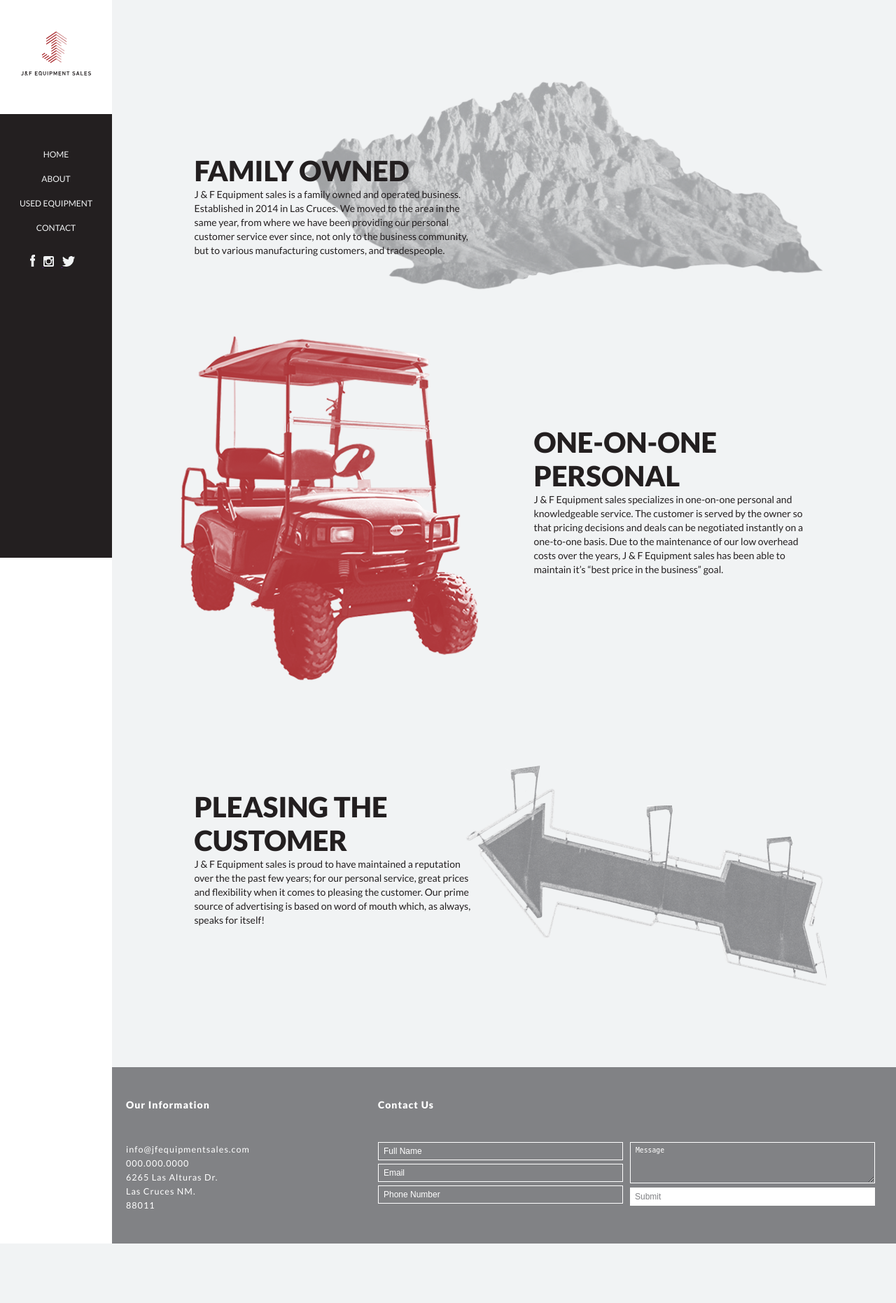
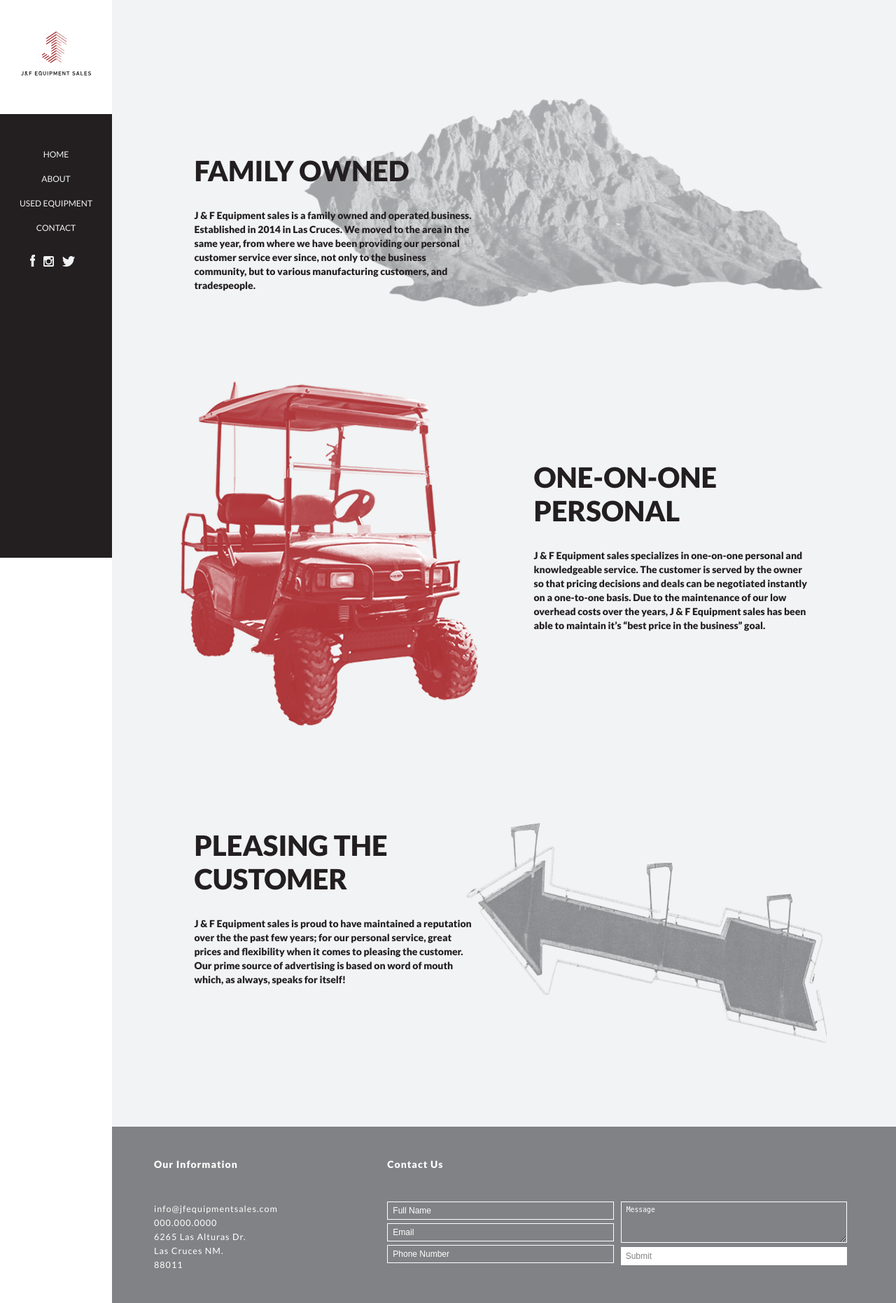
Before and after one commit to kellyannmcnamara01/jf-equipment, a PHP site: page /about.php in a window 1280 px wide. Shown: the whole page at 70% size. Before the commit the page ends 1777 px from the top, so only its background shows below. Run offline with PHP 8.4, Linux system fonts and the light colour scheme.

Commit message:
change the links in the side bar

```diff
--- a/head.php
+++ b/head.php
@@ -20,8 +20,8 @@
     <nav>
         <div id="nav-links">
             <ul>
-                <li><a href="">Home</a></li>
-                <li><a href="">About</a></li>
+                <li><a href="index.php">Home</a></li>
+                <li><a href="about.php">About</a></li>
                 <li><a href="">Used Equipment</a></li>
                 <li><a href="">Contact</a></li>
             </ul>
--- a/main.css
+++ b/main.css
@@ -163,7 +163,7 @@ p {
 
 /* =============== 04. Home Page Callouts =============== */
 
-#col-content, #footer-content {
+#col-content {
     max-width: 1400px;
 }
 .col-3 {
@@ -201,10 +201,14 @@ footer p a {
     letter-spacing: 1px;
     text-decoration: none;
     line-height: 18px;
+    transition: .25s ease all;
 }
 footer p a:hover, footer p a:active, footer p a:focus {
     outline: none;
     color: #a41e22;
+}
+#footer-content {
+    max-width: 1000px;
 }
 
 #contact-info, #contact-form {
@@ -301,7 +305,7 @@ footer p a:hover, footer p a:active, footer p a:focus {
     background-size: auto;
     background-position: right;
     background-repeat: no-repeat;
-    padding: 150px 20px 200px;
+    padding: 125px 20px 200px;
     max-width: 925px;
 }
 #family-owned h2, #personal h2, #customer h2 {
@@ -309,6 +313,7 @@ footer p a:hover, footer p a:active, footer p a:focus {
     font-size: 4em;
     font-weight: 900;
     text-transform: uppercase;
+    padding-bottom: 30px;
 }
 #family-owned h2, #family-owned p, #customer h2, #customer p {
     max-width: 400px;
@@ -317,6 +322,9 @@ footer p a:hover, footer p a:active, footer p a:focus {
 #personal h2, #personal p {
     max-width: 400px;
     margin-right: 0px;
+}
+#family-owned p, #personal p, #customer p {
+    font-weight: 700;
 }
 .about-content {
     max-width: 960px;
```
